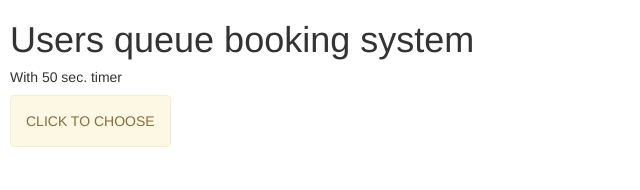
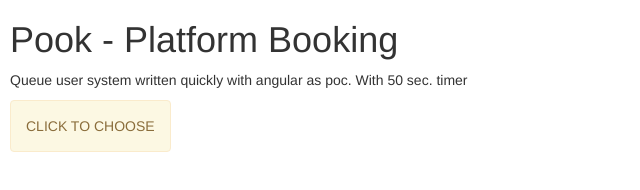
Before and after one commit to guinetn/pook, a website: page pook.htm in a window 1280 px wide. Shown: the whole page, without its empty margins (0-640 px from the left). Drawn offline with Linux system fonts and the light colour scheme.

Commit message:
update doc

```diff
--- a/pook.htm
+++ b/pook.htm
@@ -2,7 +2,7 @@
 <html lang="en" ng-app="pookApp">
 <head>
 	<meta charset="UTF-8">
-	<title>Users queue booking system</title>
+	<title>Pook - Platform Booking</title>
 
 	<script src="dist/jquery.min.js"></script>
 	<script src="dist/angular.min.js"></script>
@@ -18,8 +18,9 @@
 </head>
 <body ng-controller="UsersCtrl">
 	<div id="main">
-	<h1>Users queue booking system</h1>
-	<h5>With 50 sec. timer</h5>
+	<h1>Pook - Platform Booking</h1>
+	<p>Queue user system written quickly with angular as poc.
+	With 50 sec. timer</p>
 	<div ng-mouseenter="showUsers = true" ng-mouseleave="showUsers = false" class="alertcontainer">
 
 	  <script type="text/ng-template" id="user.html">
```
